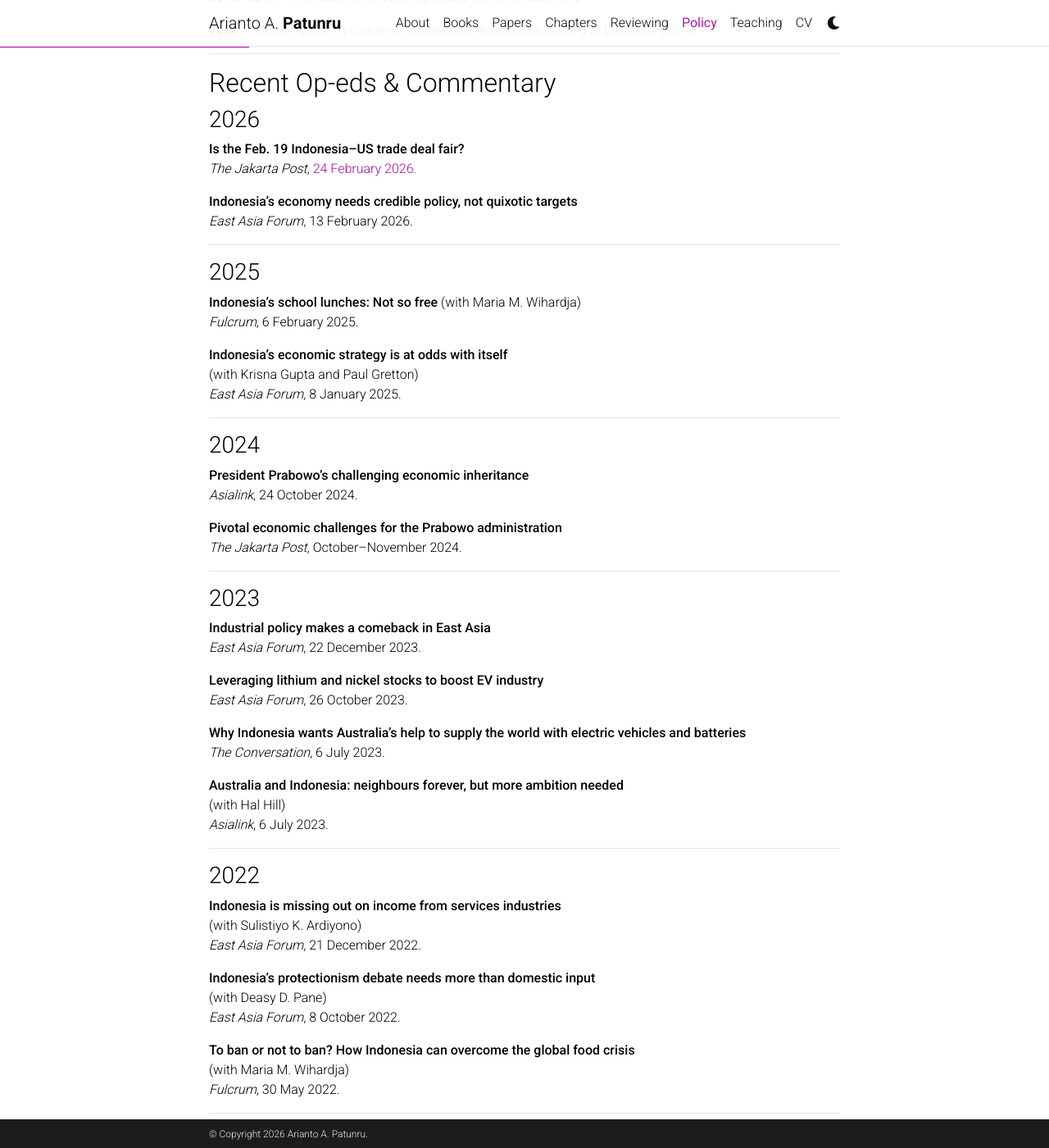
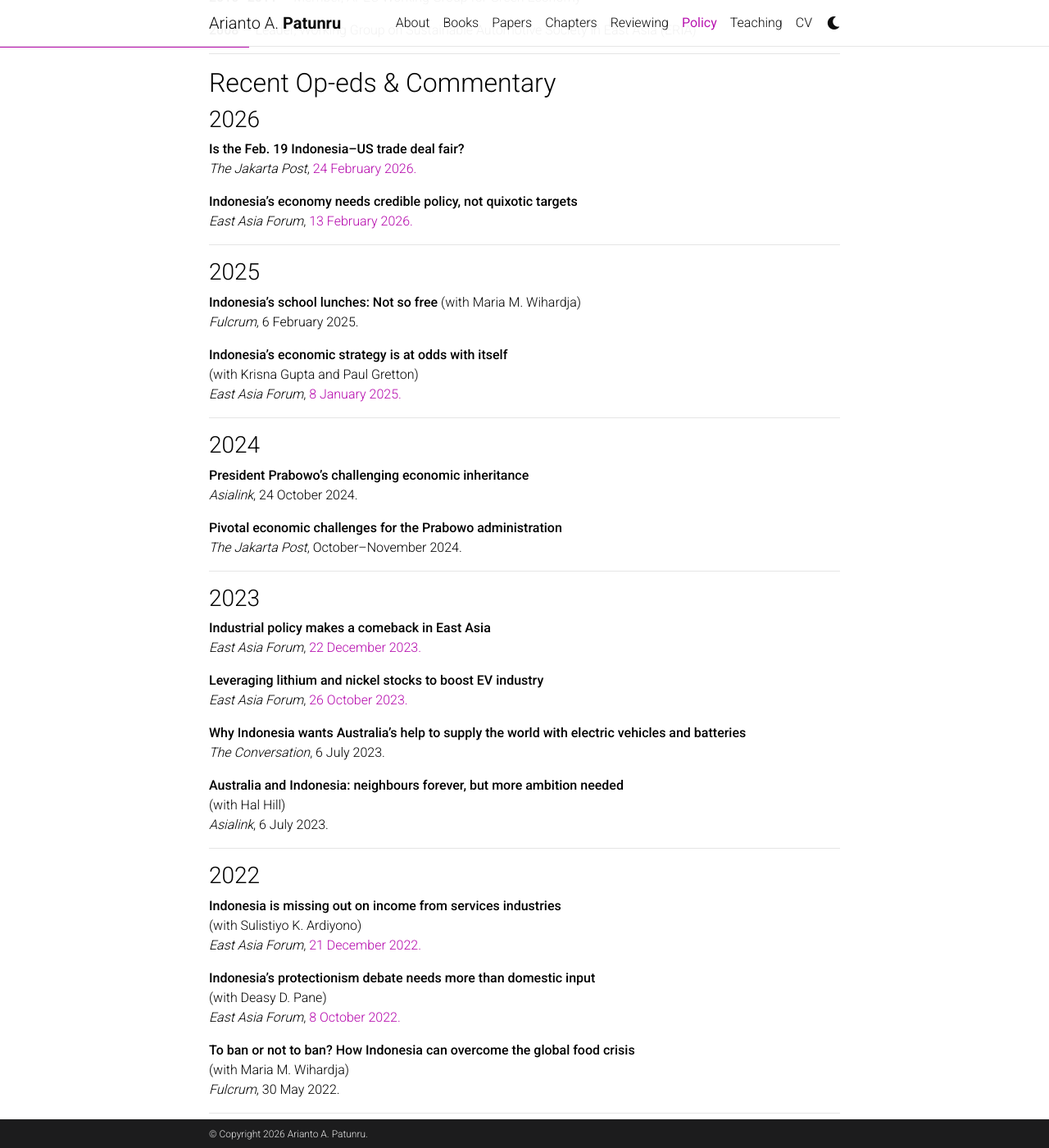
Before and after one commit to patunru/patunru.github.io, a Jekyll site: the page built from _pages/policy-papers.md, in a window 1280 px wide and 1400 px high, scrolled down 534 px. Shown: the whole window at 82% size. Built offline with Jekyll 4.4.1, drawn with Linux system fonts in a browser that asks for light colours; comment, search, counter and statistics services are not loaded; a style sheet for code colours, icons or effects is not loaded; part of the change alters nothing that is shown; some of the changed text lies outside the part shown.

```diff
--- a/_pages/policy-papers.md
+++ b/_pages/policy-papers.md
@@ -36,7 +36,7 @@ nav_order: 5
 *The Jakarta Post*, [24 February 2026.](https://www.thejakartapost.com/opinion/2026/02/24/is-the-feb-19-indonesiaus-trade-deal-fair.html)
 
 **Indonesia's economy needs credible policy, not quixotic targets**
-*East Asia Forum*, 13 February 2026.
+*East Asia Forum*, [13 February 2026.](https://doi.org/10.59425/eabc.1770976800)
 
 ---
 
@@ -47,7 +47,7 @@ nav_order: 5
 
 **Indonesia's economic strategy is at odds with itself**
 (with Krisna Gupta and Paul Gretton)
-*East Asia Forum*, 8 January 2025.
+*East Asia Forum*, [8 January 2025.](https://doi.org/10.59425/eabc.1736373600)
 
 ---
 
@@ -64,10 +64,10 @@ nav_order: 5
 ### 2023
 
 **Industrial policy makes a comeback in East Asia**
-*East Asia Forum*, 22 December 2023.
+*East Asia Forum*, [22 December 2023.](https://doi.org/10.59425/eabc.1703239220)
 
 **Leveraging lithium and nickel stocks to boost EV industry**
-*East Asia Forum*, 26 October 2023.
+*East Asia Forum*, [26 October 2023.](https://doi.org/10.59425/eabc.1698314429)
 
 **Why Indonesia wants Australia's help to supply the world with electric vehicles and batteries**
 *The Conversation*, 6 July 2023.
@@ -82,11 +82,11 @@ nav_order: 5
 
 **Indonesia is missing out on income from services industries**
 (with Sulistiyo K. Ardiyono)
-*East Asia Forum*, 21 December 2022.
+*East Asia Forum*, [21 December 2022.](https://eastasiaforum.org/2022/12/21/indonesia-is-missing-out-on-income-from-modern-services-industries/)
 
 **Indonesia's protectionism debate needs more than domestic input**
 (with Deasy D. Pane)
-*East Asia Forum*, 8 October 2022.
+*East Asia Forum*, [8 October 2022.](https://eastasiaforum.org/2022/10/08/indonesias-protectionism-debate-needs-more-than-domestic-input/)
 
 **To ban or not to ban? How Indonesia can overcome the global food crisis**
 (with Maria M. Wihardja)
@@ -105,15 +105,15 @@ nav_order: 5
 
 **Indonesia signed RCEP, what next?**
 (with Ira Aprilianti)
-*East Asia Forum*, 3 December 2020.
+*East Asia Forum*, [3 December 2020.](https://eastasiaforum.org/2020/12/03/indonesia-signed-rcep-what-next/)
 
 **Indonesia's PPE export ban backfires**
 (with Krisna Gupta)
-*East Asia Forum*, 16 June 2020.
+*East Asia Forum*, [16 June 2020.](https://eastasiaforum.org/2020/06/16/indonesias-ppe-export-ban-backfires/)
 
 **COVID-19 unmasks Indonesia's investment conditions**
 (with Andree Surianta)
-*East Asia Forum*, 25 May 2020.
+*East Asia Forum*, [25 May 2020.](https://eastasiaforum.org/2020/05/25/covid-19-unmasks-indonesias-investment-conditions/)
 
 **Jokowi wants Indonesia to be rich by 2045**
 (with Hal Hill)
```
